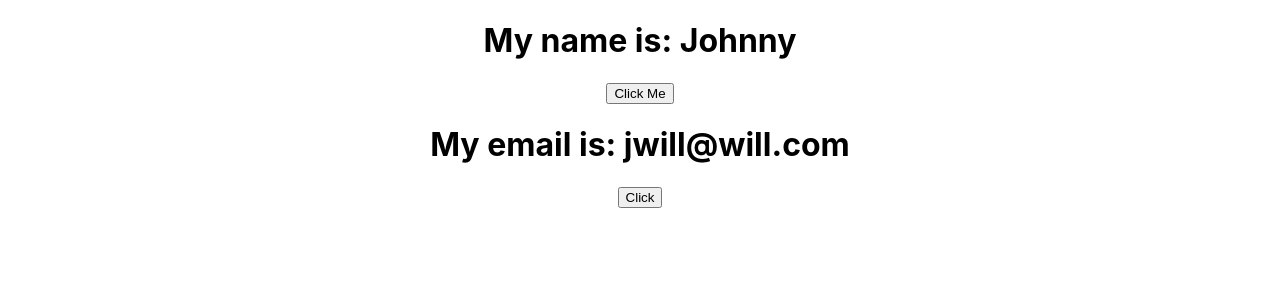
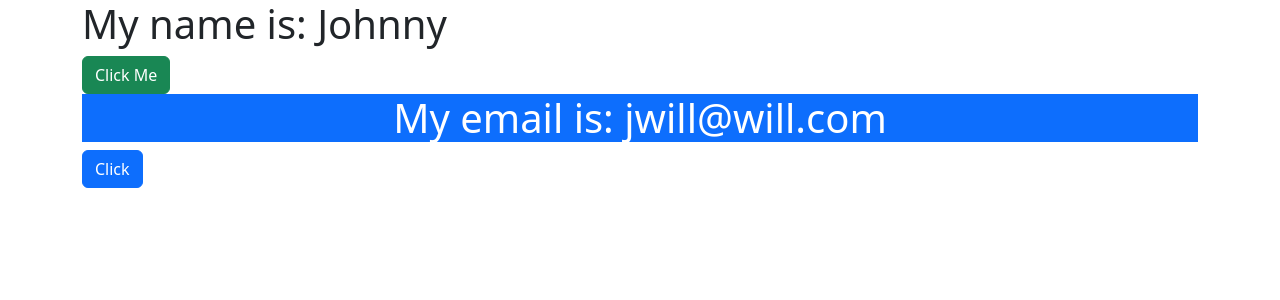
Before and after one commit to JimAdediran/News_site, a React (Create React App) app in the folder Frontend/news_site/: page / in a window 1280 px wide. Shown: the top 300 px of the page. Built offline with nearby package versions, Linux system fonts and the light colour scheme.

Commit message:
Hello.js and Myclass.js bootstrap styling

```diff
--- a/Frontend/news_site/src/App.js
+++ b/Frontend/news_site/src/App.js
@@ -12,7 +12,7 @@
 
 
   return (
-    <div className="App">
+    <div className="container">
       <Hello name = "Johnny"/>
       <MyClass email = "jwill@will.com" myclick={clicked}/>
     </div>
--- a/Frontend/news_site/src/components/Hello.js
+++ b/Frontend/news_site/src/components/Hello.js
@@ -13,7 +13,7 @@
        <div>
 
         <h1>My name is: {props.name}</h1>
-        <button onClick={Clickme}>Click Me</button>
+        <button className='btn btn-success' onClick={Clickme}>Click Me</button>
        </div>
     )
 
--- a/Frontend/news_site/src/components/MyClass.js
+++ b/Frontend/news_site/src/components/MyClass.js
@@ -9,8 +9,8 @@
         return(
             <div>
 
-            <h1>My email is: {this.props.email}</h1>
-            <button onClick={this.props.myclick}>Click</button>
+            <h1 className="bg-primary text-white text-center">My email is: {this.props.email}</h1>
+            <button className="btn btn-primary" onClick={this.props.myclick}>Click</button>
             </div>
         )
     }
--- a/Frontend/news_site/src/index.js
+++ b/Frontend/news_site/src/index.js
@@ -3,6 +3,7 @@
 import './index.css';
 import App from './App';
 import reportWebVitals from './reportWebVitals';
+import 'bootstrap/dist/css/bootstrap.min.css';
 
 const root = ReactDOM.createRoot(document.getElementById('root'));
 root.render(
```
